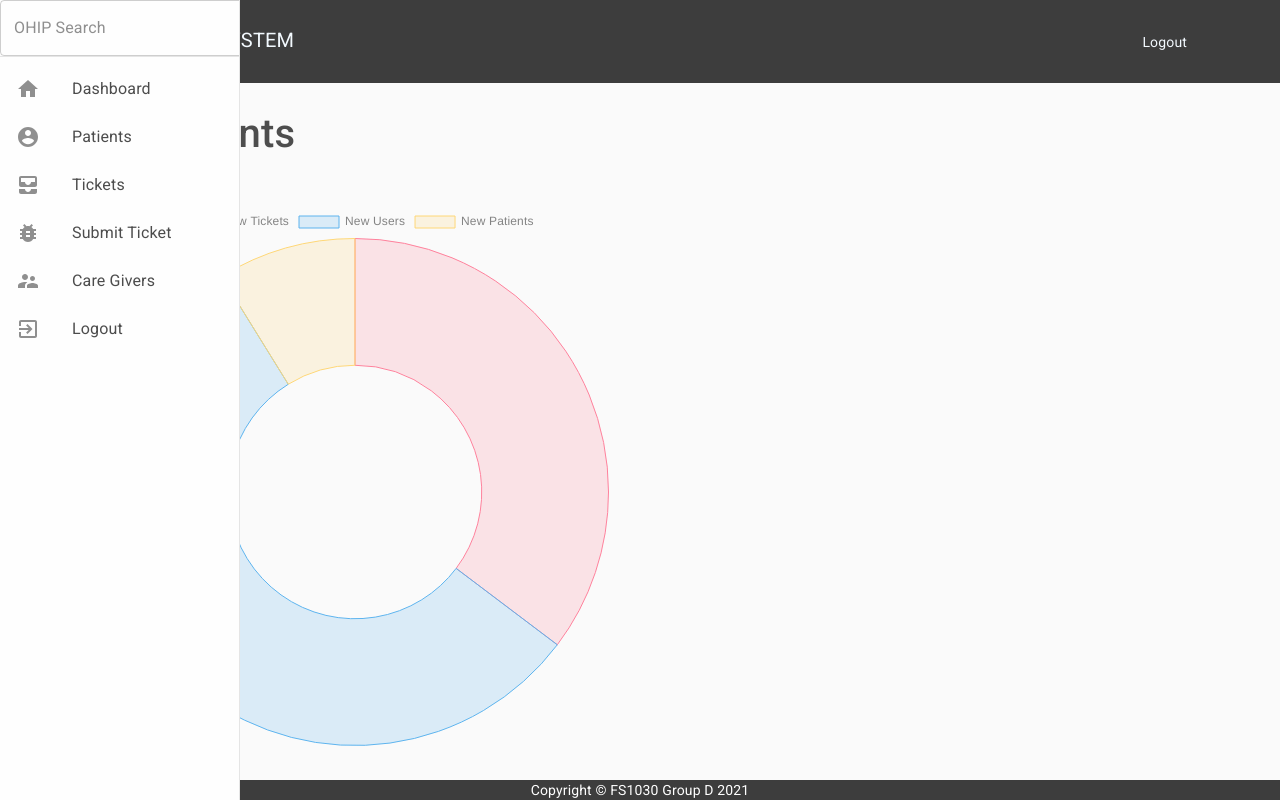
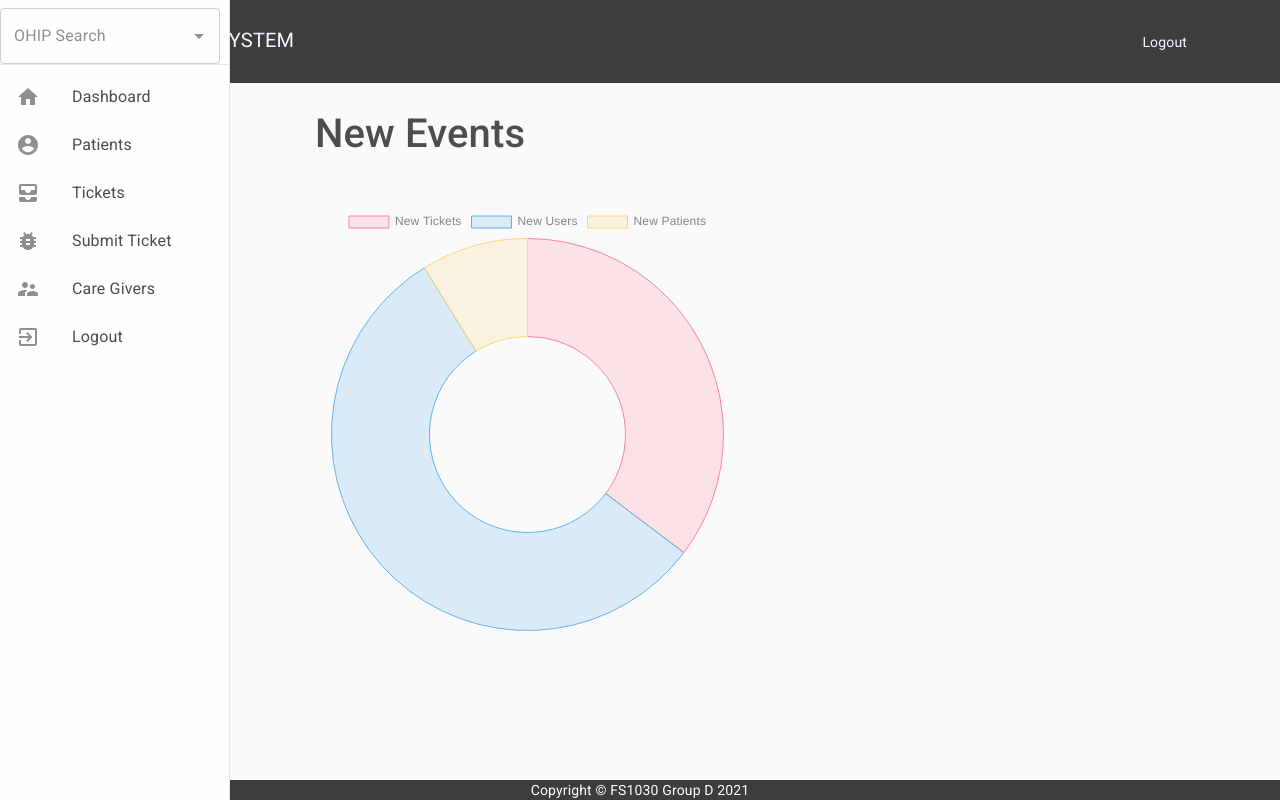
Before and after one commit to espernguyen97/FS1030-Group-Project-Electronical-Medical-Record-Management-System, a React (Create React App) app: page /submissions in a window 1280 px wide. Built offline with nearby package versions, Linux system fonts and the light colour scheme; sample sign-in values are in the browser's storage.

Commit message:
Minor changes; adjust CSS positioning for sidenav

```diff
--- a/src/App.css
+++ b/src/App.css
@@ -3,6 +3,11 @@
   padding-top: 70px;
   background:#0a6bb552 ;
   opacity: 80%;
+}
+
+/*Custom css properties*/
+:root {
+  --sidenav-width: 230px;
 }
 
   body::-webkit-scrollbar {
@@ -83,8 +88,12 @@ input[type="password"] {
   border: 0px 20px 80px rgba(0, 0, 0, 0.42), 0px 10.7776px 10.4221px rgba(0, 0, 0, 0.301919);
 }
 
-  input[type="password"]:focus {
+input[type="password"]:focus {
   background-color: #ece1e18e;
   /* border: none; */
   outline: none;
 }
+
+.main-panel {
+  margin-left: var(--sidenav-width);
+}
--- a/src/components/Adminpanel.js
+++ b/src/components/Adminpanel.js
@@ -24,7 +24,7 @@ const data = {
 };
 
 const AdminPanel = () => (
-  <>
+  <div className="main-panel">
     <div className='header'>
       <h1 className='title'>New Events</h1>
       <div className='links'>
@@ -37,7 +37,7 @@ const AdminPanel = () => (
         <Col>
         </Col>
     </Row>
-  </>
+  </div>
 );
 
 export default AdminPanel;
--- a/src/components/pages/CareGivers.js
+++ b/src/components/pages/CareGivers.js
@@ -6,7 +6,7 @@ import PwGen from '../pwgen/pwgen';
 
 export default function Caregivers() {
     return (
-      <React.Fragment>
+      <div className="main-panel">
         <Container fixed>
         <hr class="yellow"/>
             <Row className="my-5">
@@ -19,6 +19,6 @@ export default function Caregivers() {
             </Row>
         <hr class="yellow"/>
         </Container>
-      </React.Fragment>
+      </div>
     );
   }
--- a/src/components/pages/Patients.js
+++ b/src/components/pages/Patients.js
@@ -7,7 +7,7 @@ import PatientCreateModal from '../Patients/Create_Modal';
 
 export default function Patients() {
     return (
-      <React.Fragment>
+      <div className="main-panel">
         <Container fixed>
           <center>
         <hr class="yellow"/>
@@ -21,6 +21,6 @@ export default function Patients() {
         <hr class="yellow"/>
         </center>
         </Container>
-      </React.Fragment>
+      </div>
     );
   }
--- a/src/components/pages/SubmitTicket.js
+++ b/src/components/pages/SubmitTicket.js
@@ -5,7 +5,7 @@ import TicketInput from '../Ticket_System/Ticket_Input';
 
 export default function SubmitTicket() {
     return (
-      <React.Fragment>
+      <div className="main-panel">
         <Container fixed>
         <hr class="yellow"/>
             <Row className="my-5">
@@ -15,6 +15,6 @@ export default function SubmitTicket() {
             </Row>
         <hr class="yellow"/>
         </Container>
-      </React.Fragment>
+      </div>
     );
   }
--- a/src/components/pages/Tickets.js
+++ b/src/components/pages/Tickets.js
@@ -5,7 +5,7 @@ import TicketSubmissionsList from '../Ticket_System/Ticket_Listing';
 
 export default function TicketList() {
     return (
-      <React.Fragment>
+      <div className="main-panel">
         <Container fixed>
         <hr class="yellow"/>
             <Row className="my-5">
@@ -15,6 +15,6 @@ export default function TicketList() {
             </Row>
         <hr class="yellow"/>
         </Container>
-      </React.Fragment>
+      </div>
     );
   }
--- a/src/components/search.js
+++ b/src/components/search.js
@@ -8,8 +8,8 @@ export default function Search() {
       id="combo-box-demo"
       options={top100Films}
       getOptionLabel={(option) => option.OHIP}
-      style={{ width: 300 }}
-      renderInput={(params) => <TextField {...params} label="OHIP Search" variant="outlined" />}
+      style={{ width: 220, marginTop: "0.5rem" }}
+      renderInput={(params) => <TextField {...params} label="OHIP Search" variant="outlined"/>}
     />
   );
 }
--- a/src/components/shared/SideNav.js
+++ b/src/components/shared/SideNav.js
@@ -10,7 +10,7 @@ import BugReportIcon from '@material-ui/icons/BugReport';
 import AllInboxIcon from '@material-ui/icons/AllInbox';
 import ExitToAppIcon from '@material-ui/icons/ExitToApp';
 
-const drawerWidth = 240;
+const drawerWidth = 230;
 
 const useStyles = makeStyles((theme) => ({
   root: {
--- a/src/components/userlist/list.js
+++ b/src/components/userlist/list.js
@@ -26,7 +26,7 @@ const UserList = () => {
         <Container>{user}
         <center><h2 className="display-5">Total Patients:{listing.length}</h2></center><br/>
                     {listing.length === 0 &&
-                        <tr><td colSpan="4" className="text-center"><i>No Users Found/Somthing Went Wrong/Make Sure API is Running</i></td></tr>
+                        <tr><td colSpan="4" className="text-center"><i>No Users Found/Something Went Wrong/Make Sure API is Running</i></td></tr>
                     }
 
 
```
Lines whose indentation alone changed are shown as unchanged.
